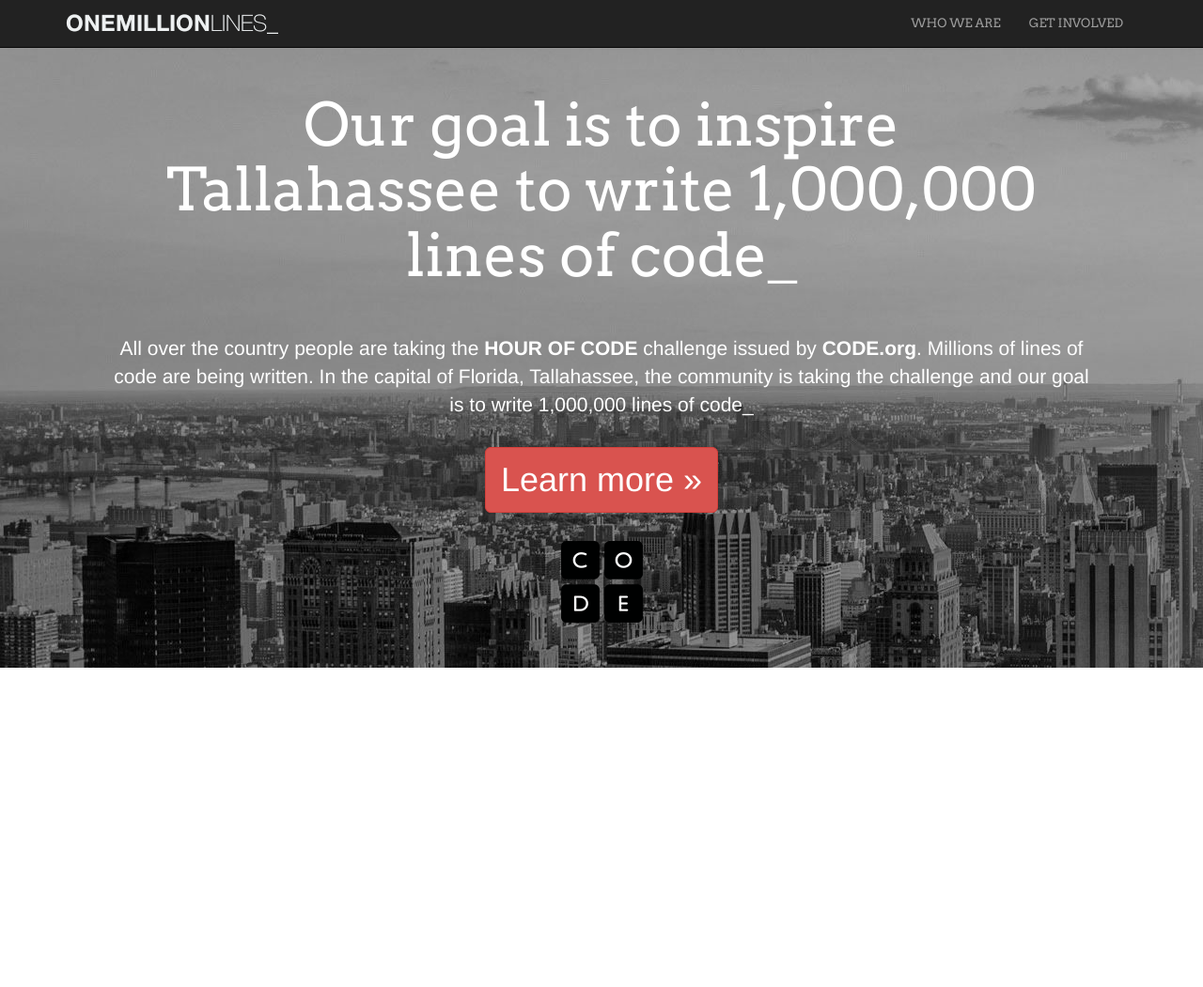
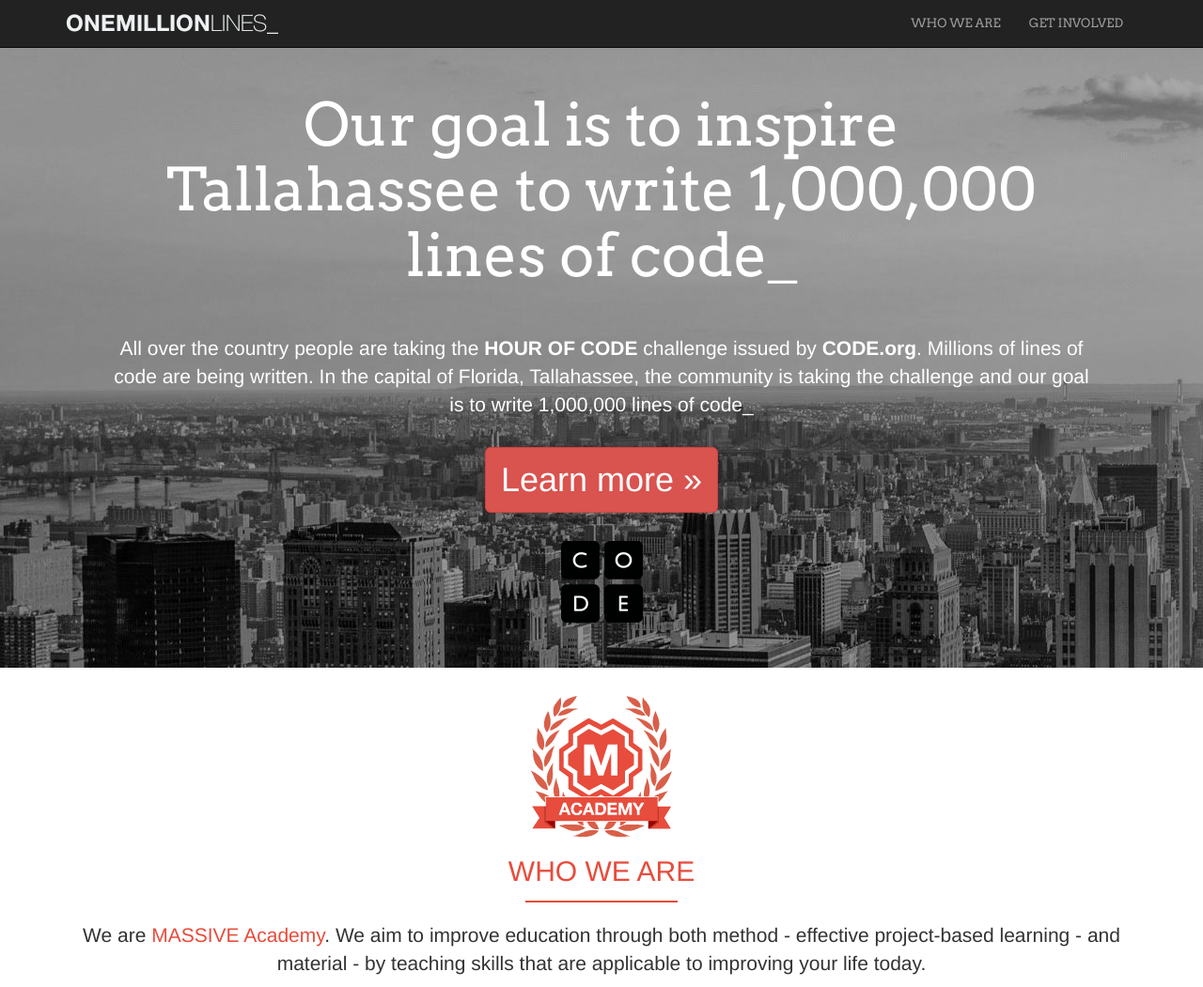
Before and after one commit to scapp281/Website-s-Day, a plain HTML site: page One Million Lines/index.html in a window 1280 px wide. Shown: the whole page at 94% size. Before the commit the page ends 800 px from the top, so only its background shows below. Drawn offline with Linux system fonts and the light colour scheme; a script that the page names is missing.

Commit message:
add who section

```diff
--- a/One Million Lines/css/jumbotron.css
+++ b/One Million Lines/css/jumbotron.css
@@ -31,3 +31,23 @@
 .btn-lg {
     font-size: 36px;
 }
+
+.homepage {
+    text-align: center;
+}
+
+.homepage h2,
+.homepage p a {
+    color: #e74c3c;
+}
+
+.homepage hr {
+    border: 1px solid #e74c3d;
+    width: 160px;
+    margin-top: 15px;
+}
+
+.homepage p {
+    font-size: 21px;
+    font-weight: 300;
+}
--- a/One Million Lines/index.html
+++ b/One Million Lines/index.html
@@ -61,6 +61,15 @@
             <img src="images/code.png" title="Code.org logo" alt="Code.org">
         </div>
     </div>
+    <div id="who">
+        <div class="container homepage">
+            <img src="images/academy_brand_med.png" alt="MASSIVE Academy" title="MASSIVE Academy">
+            <h2 class="text-uppercase">Who We Are</h2>
+            <hr>
+            <p>We are <a href="#" target="_blank">MASSIVE Academy</a>. We aim to improve education through both method - effective project-based learning - and material - by teaching skills that are applicable to improving your life today.</p>
+        </div>
+    </div>
+
     <script src="js/jquery.min.js"></script>
     <script src="js/bootstrap.min.js"></script>
     <!-- IE10 viewport hack for Surface/desktop Windows 8 bug -->
```
